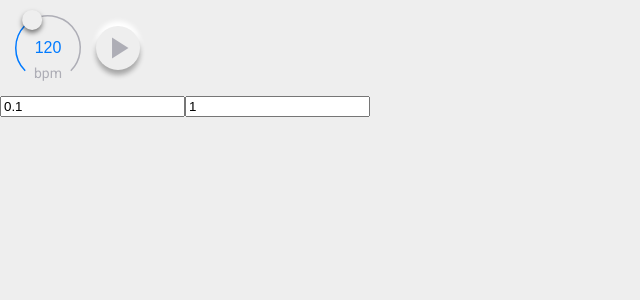
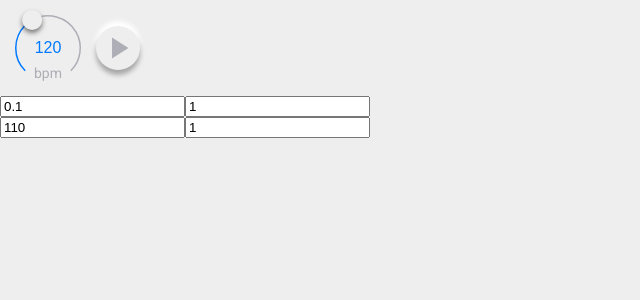
Before and after one commit to Volcomix/jsdaw, a React app: page / in a window 1280 px wide. Shown: the top 300 px of the page, without its empty margins (0-640 px from the left). Built offline with nearby package versions, Linux system fonts and the light colour scheme.

Commit message:
Init bass drum body component

```diff
--- a/src/App.js
+++ b/src/App.js
@@ -1,8 +1,8 @@
 import React from 'react'
 
 import Beat from './core/Beat.component'
-import BassDrum from './synth/BassDrum.component'
-import BassDrumSynth from './synth/BassDrum'
+import BassDrum from './synth/BassDrum/BassDrum.component'
+import BassDrumSynth from './synth/BassDrum/BassDrum'
 
 const context = new AudioContext()
 const bassDrumSynth = new BassDrumSynth(context, context.destination)
--- a/src/synth/BassDrum.component.js
+++ b/src/synth/BassDrum/BassDrum.component.js
@@ -1,8 +1,8 @@
 import React from 'react'
 
-import BassDrum from './BassDrum'
+import Body from './Body.component'
 
-class BassDrumComponent extends React.Component {
+class BassDrum extends React.Component {
 
   constructor(props) {
     super(props)
@@ -23,7 +23,7 @@ class BassDrumComponent extends React.Component {
   }
 
   render() {
-    const { duration, gain } = this.state
+    const { duration, gain, body } = this.state
     return (
       <div>
         <input
@@ -40,6 +40,7 @@ class BassDrumComponent extends React.Component {
           value={gain}
           onChange={this.handleGainChange}
         />
+        <Body value={body} onChange={this.handleBodyChange} />
       </div>
     )
   }
@@ -53,6 +54,11 @@ class BassDrumComponent extends React.Component {
     this.synth.gain = event.target.valueAsNumber
     this.setState({ gain: this.synth.gain })
   }
+
+  handleBodyChange = body => {
+    this.synth.body = body
+    this.setState({ body })
+  }
 }
 
-export default BassDrumComponent
+export default BassDrum
--- /dev/null
+++ b/src/synth/BassDrum/Body.component.js
@@ -0,0 +1,28 @@
+import React from 'react'
+
+const Body = ({ value, onChange }) => (
+  <div>
+    <input
+      type='number'
+      min={0}
+      step={1}
+      value={value.frequency}
+      onChange={event => onChange({
+        ...value,
+        frequency: event.target.valueAsNumber
+      })}
+    />
+    <input
+      type='number'
+      min={0}
+      step={0.01}
+      value={value.gain}
+      onChange={event => onChange({
+        ...value,
+        gain: event.target.valueAsNumber
+      })}
+    />
+  </div>
+)
+
+export default Body
```
Also changed, not shown: src/synth/BassDrum/BassDrum.js (renamed from src/synth/BassDrum.js).
